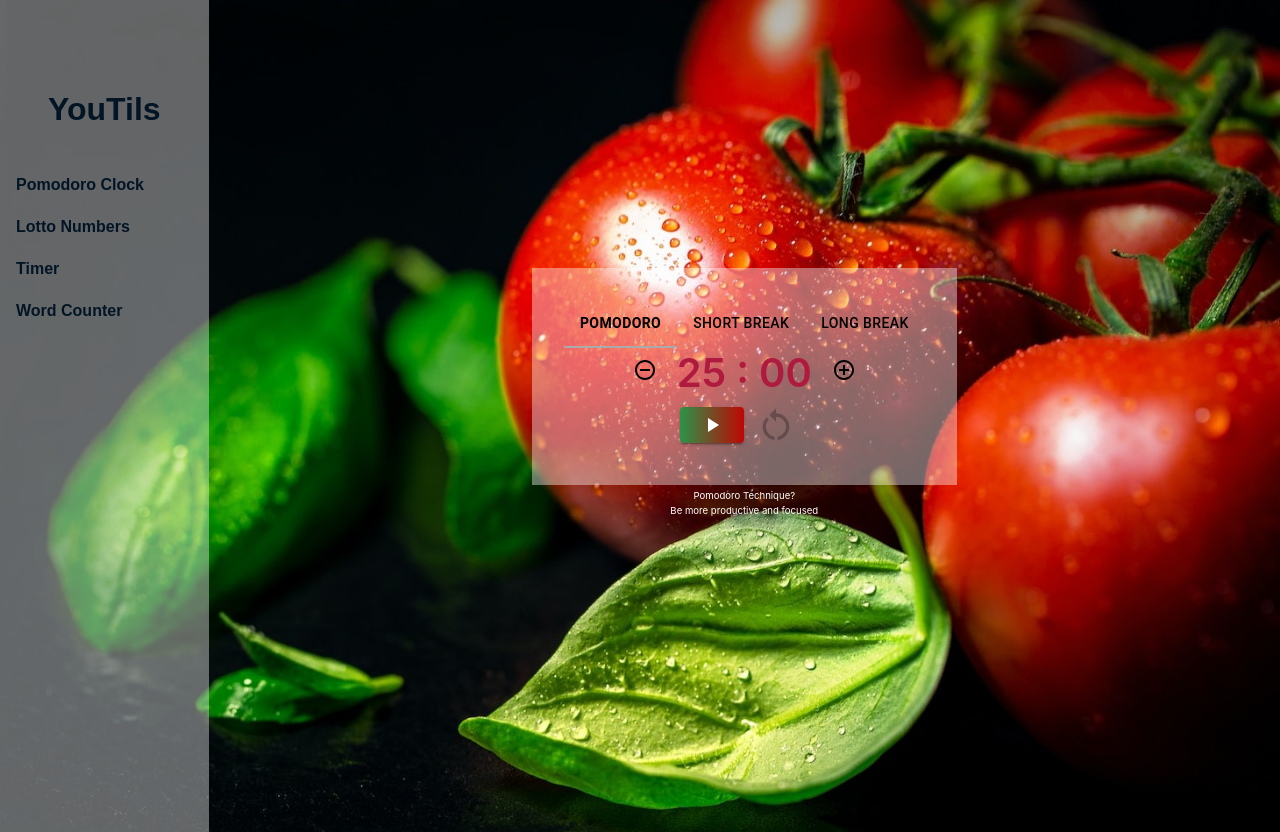
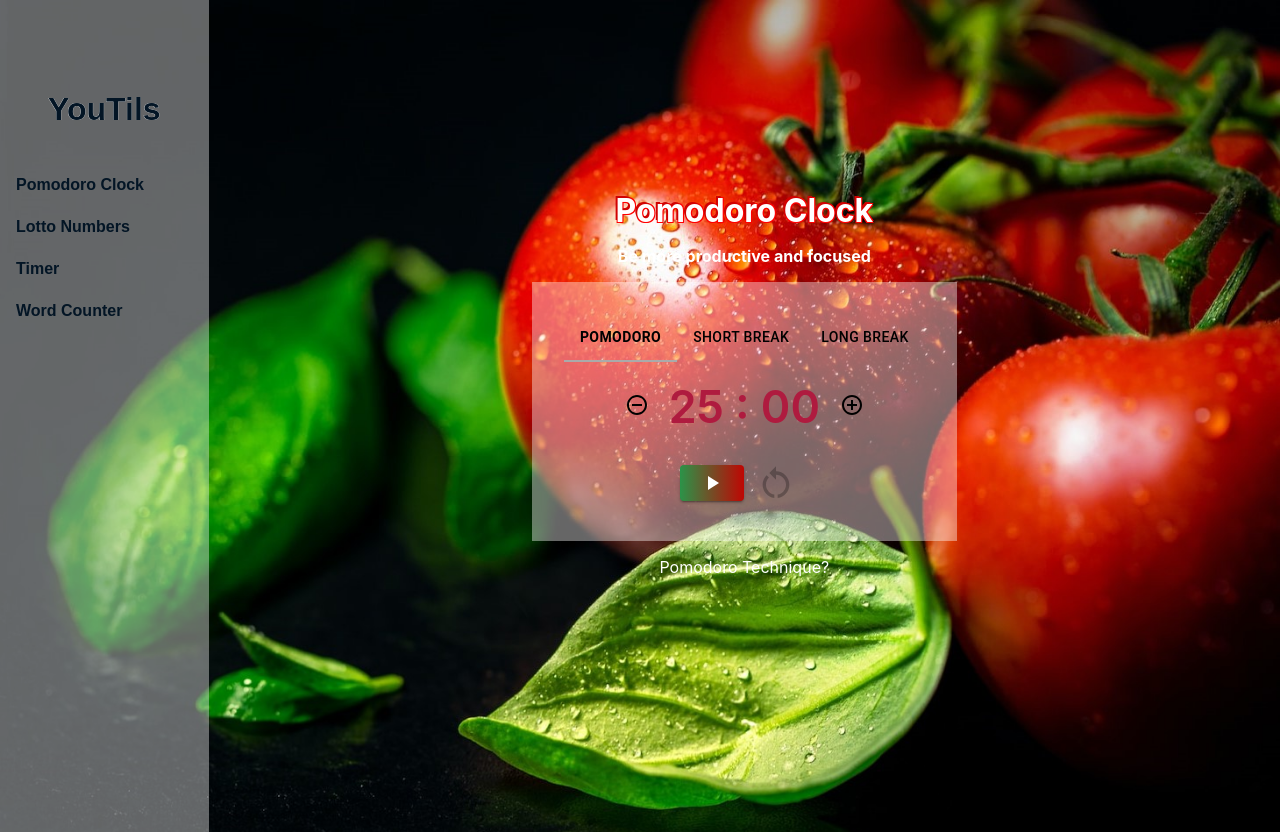
Before and after one commit to azurerr/YouTils, a React (Create React App) app: page /pomodoro in a window 1280 px wide. Built offline with nearby package versions, Linux system fonts and the light colour scheme; a web font is replaced by a local one.

Commit message:
Updated design, added SEO

```diff
--- a/src/App.scss
+++ b/src/App.scss
@@ -21,7 +21,6 @@
   flex-direction: column;
   align-items: center;
   justify-content: center;
-  //font-size: calc(10px + 2vmin);
   color: white;
 }
 
--- a/src/Layout.js
+++ b/src/Layout.js
@@ -42,6 +42,10 @@ function Layout(props) {
         <>
             <header className="App-header">
                 {googleAnalytics}
+                <meta name="description" content=" Discover YouTils, your ultimate collection of utilities! Enhance productivity with the Pomodoro Clock, try your luck with the Lotto Number Generator, set precise timings with the Timer, and count words effortlessly with the Word Counter. Streamline your tasks now!" />
+                <meta name="keywords" content="utilities, time management, Pomodoro Clock, Lotto Number Generator, Random Number Generator, Timer, Countdown Timer, Word Counter, productivity tools, Online Tools, Free Utilities, Time Tracking, Task Productivity, Free Online Utilities" />
+                <meta name="viewport" content="width=device-width, initial-scale=1.0" />
+
             </header>
             <body className={`App-body ${menu}`}>
                 <Navigation />
--- a/src/components/ClockFeature.jsx
+++ b/src/components/ClockFeature.jsx
@@ -93,7 +93,7 @@ export default function ClockFeature({ activeTab }) {
 
     return (
         <>
-            <div className={`timeDisplay ${activeTab}`}>
+            <div className={`clock-time ${activeTab}`}>
                 <Button onClick={() => changeTime('decrease')} >
                     <RemoveCircleOutlineIcon className='button-adjust'></RemoveCircleOutlineIcon>
                 </Button>
@@ -103,11 +103,11 @@ export default function ClockFeature({ activeTab }) {
                 </Button>
 
             </div >
-            <div>
+            <div className="clock-play">
                 {generateStartButton()}
                 < Button
                     onClick={() => initialize()}
-                    sx={{ color: 'black', padding: 1 }}
+                    sx={{ color: 'black' }}
                     disabled={startPressed === 0 && !isResetable}>
                     <RestartAltIcon sx={{ fontSize: 40 }}></RestartAltIcon>
                 </Button >
--- a/src/components/Navigation.scss
+++ b/src/components/Navigation.scss
@@ -42,6 +42,9 @@
         font-size: 2rem;
         font-weight: bold;
         margin-bottom: 1rem;
+        text-shadow: -.2px -.2px 0 rgb(212, 212, 212),
+        .2px -.2px 0 rgb(212, 212, 212),
+        -.2px .2px 0 rgb(212, 212, 212),
       }
 
       .menu-item {
--- a/src/components/PomodoroClock.jsx
+++ b/src/components/PomodoroClock.jsx
@@ -33,16 +33,16 @@ function PomodoroClock() {
 
     return (
         <>
+
             <div className='pomodoroBody' >
+                <h1 className='pomodoro-title'>Pomodoro Clock</h1>
+                <h4 className='description'>Be more productive and focused </h4 >
                 <Box className='pomodoroBox'>
                     {generateTabs()}
                     <ClockFeature activeTab={activeTab} />
                 </Box>
                 <div className='description'><a href="https://francescocirillo.com/products/the-pomodoro-technique" target="_blank" rel="noopener noreferrer">Pomodoro Technique?</a></div>
-                <div className='description'>Be more productive and focused </div >
             </div>
-
-
         </>
     );
 }
--- a/src/components/PomodoroClock.scss
+++ b/src/components/PomodoroClock.scss
@@ -1,4 +1,18 @@
 @import '../styles/variables';
+
+.pomodoro-title {
+  color: white;
+  text-shadow: -2px -2px 0 rgb(209, 2, 2),
+  1px -1px 0 red,
+  -1px 1px 0 red,
+  1px 1px 0 red;
+  margin: 0;
+
+}
+.description {
+  color: white;
+  margin: 1em;
+}
 
 .pomodoroBody {
     display: flex;
@@ -6,7 +20,7 @@
     align-items: center;
     min-width: max-content;
     justify-content : center;
-    overflow-y: auto;
+    //overflow-y: auto;
 }
   a{
     color: $link-color-light;
@@ -25,7 +39,6 @@
     }
   }
 
-
 .pomodoroBox {
     display: flex;
     flex-direction: column;
@@ -35,19 +48,7 @@
     padding: 2em;
   }
 
-
-.timeDisplay {
-    font-size: 2.5em;
-    font-weight: 600;
-  }
-
-.description {
-    color: white;
-    font-size: .6em;
-    margin-top: .5em;
-}
-
-.pomodoroTab.Mui-selected {
+  .pomodoroTab.Mui-selected {
     font-weight: 600;
 }
 
@@ -63,10 +64,18 @@
     color: #251f47;
   }
 
+.clock-time, .clock-play {
+    font-size: 2.8em;
+    font-weight: 600;
+    margin-top: 0.4em;
+  }
+
+
+
 .button-start {
     color: white;
-    background: linear-gradient(to right, #2b9348, #bf0603)!important;
-    font-weight: bold
+    background: linear-gradient(to right, #2b9348, #bf0603);
+    font-weight: bold;
 }
 
 .button-adjust {
```
Also changed, not shown: public/images/lotto.jpg, 1 other file (tests, documents, lock files or other folders).
